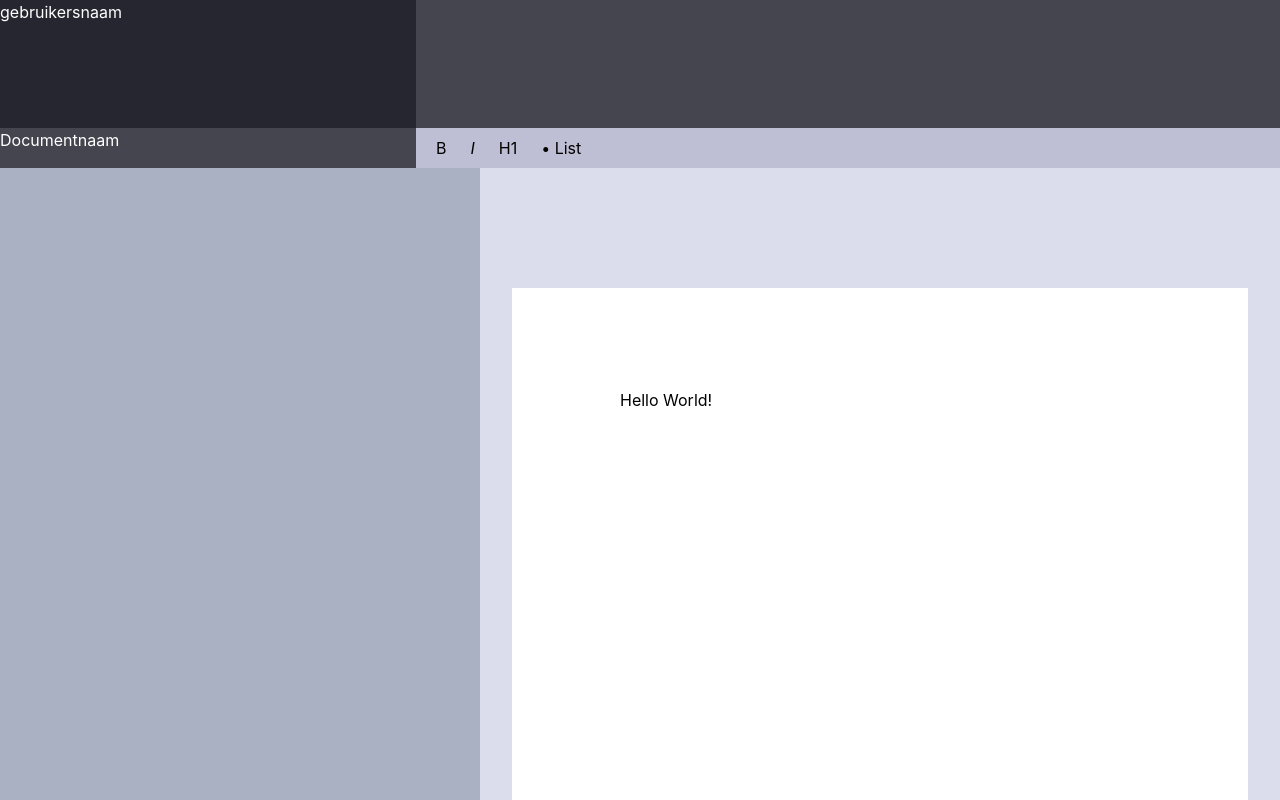
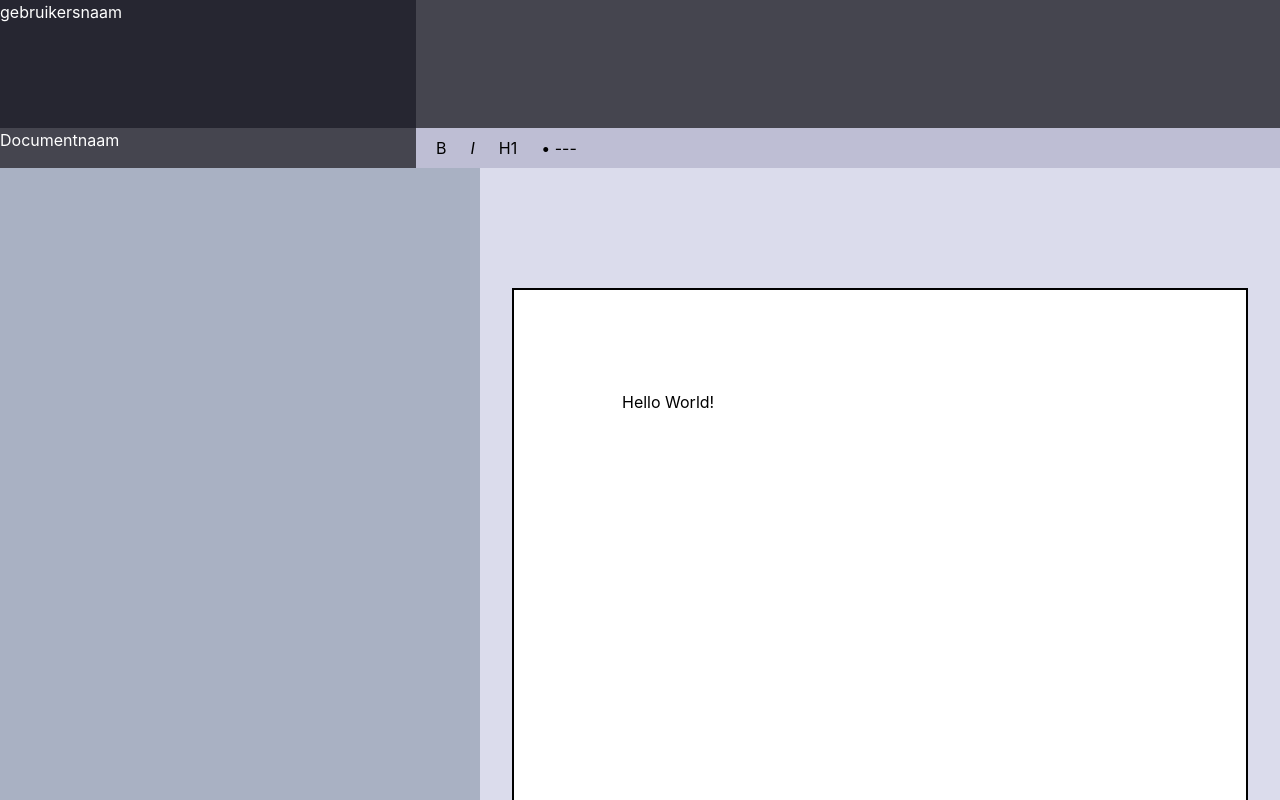
Before and after one commit to deniaverkade/scion-novelwriting, a React app in the folder frontend/: page / in a window 1280 px wide. Built offline with nearby package versions, Linux system fonts and the light colour scheme; the HTML template or start-up script is replaced by a standard one.

Commit message:
texteditor

```diff
--- a/frontend/src/Pages/TextEditor.jsx
+++ b/frontend/src/Pages/TextEditor.jsx
@@ -3,6 +3,7 @@ import { useEditor, EditorContent } from '@tiptap/react'
 import StarterKit from '@tiptap/starter-kit'
 import TextAlign from '@tiptap/extension-text-align'
 import Highlight from '@tiptap/extension-highlight'
+
 
 import EditorTopBar from "../components/EditorTopBar";
 import EditorSidebar from "../components/EditorSidebar";
@@ -16,6 +17,7 @@ const TextEditor = () => {
                 types: ['heading', 'paragraph'],
             }),
             Highlight,
+
         ],
         content: '<p>Hello World!</p>',
     });
@@ -33,7 +35,7 @@ const TextEditor = () => {
 
             <main className="flex flex-col overflow-hidden">
                 <div className="flex-1 overflow-auto flex justify-center pt-30 px-8 mt-20">
-                    <div className="bg-white w-220 min-h-200 px-12 py-10 ml-40 ">
+                    <div className="bg-white w-220 min-h-200 px-12 py-10 ml-40 border-2">
                         <EditorContent editor={editor}  className="prose max-w-none [&_.ProseMirror]:outline-none p-15"  />
                     </div>
                 </div>
--- a/frontend/src/components/EditorSidebar.jsx
+++ b/frontend/src/components/EditorSidebar.jsx
@@ -1,4 +1,4 @@
-// EditorSidebar.jsx
+
 
 const EditorSidebar = () => {
     return (
--- a/frontend/src/components/EditorTopBar.jsx
+++ b/frontend/src/components/EditorTopBar.jsx
@@ -1,4 +1,3 @@
-// EditorTopBar.jsx
 
 const EditorTopBar = ({ editor }) => {
     if (!editor) return null;
@@ -44,7 +43,7 @@ const EditorTopBar = ({ editor }) => {
                     }
                     className="px-2 py-1 hover:bg-gray-300"
                 >
-                    • List
+                    • ---
                 </button>
 
             </div>
--- a/frontend/src/components/UserPanel.jsx
+++ b/frontend/src/components/UserPanel.jsx
@@ -1,4 +1,4 @@
-// UserPanel.jsx
+
 
 const UserPanel = () => {
     return (
```
